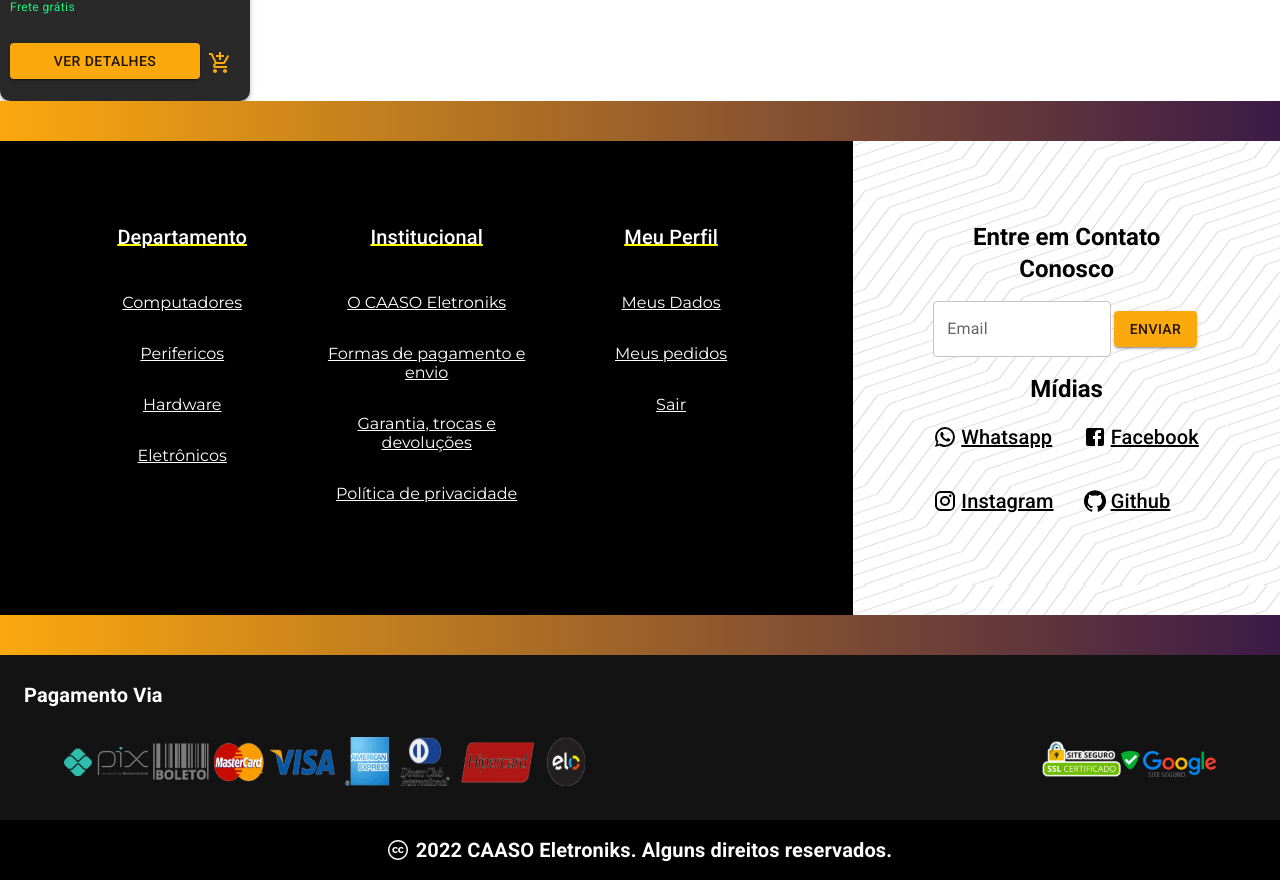
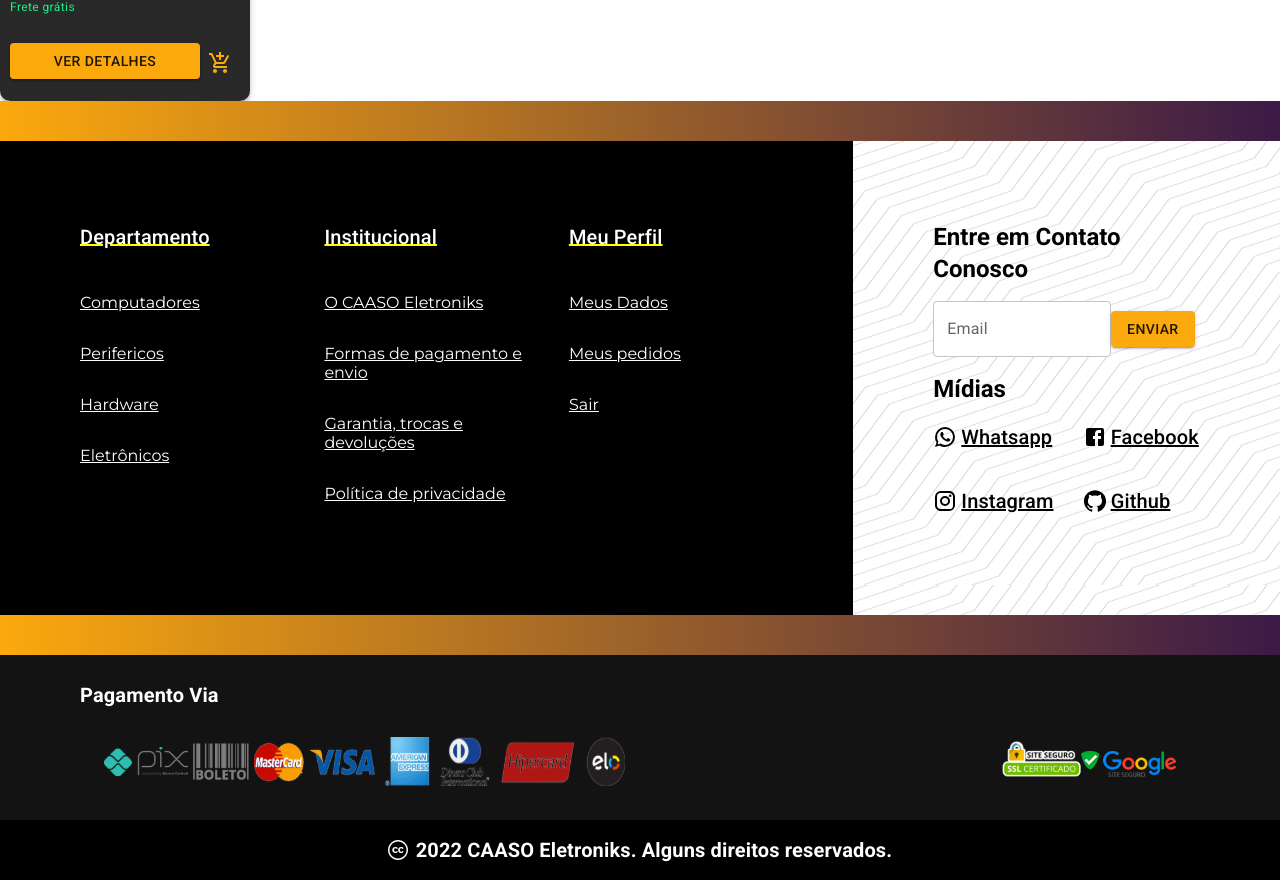
Before and after one commit to Ryrden/SCC-0560-Caaso-Eletroniks, a React (Vite) app: page / in a window 1280 px wide. Shown: the part 516-1398 px from the top of the page. Built offline with nearby package versions, Linux system fonts and the light colour scheme.

Commit message:
centralizando textos do footer

```diff
--- a/src/components/Footer/Footer.tsx
+++ b/src/components/Footer/Footer.tsx
@@ -38,7 +38,7 @@ export default function Footer() {
                     display: "grid",
                     gridAutoFlow: { xs: "row", md: "column" },
                     gridTemplateColumns: { md: "2fr 1fr" },
-                    textAlign: { xs: "center" },
+                    textAlign: { xs: "center", md: "start" },
                 }}
                 // px={{ xs: 3, sm: 10 }}
                 /* py={{ xs: 5, sm: 10 }}
@@ -145,6 +145,7 @@ export default function Footer() {
                 <Container sx={{
                     backgroundImage: `url(${footerBackground})`,
                     padding: { xs: 10 },
+                    textAlign: { xs: "center", md: "start" },
                 }}>
                     <Box>
                         <Typography variant="h5" color="black" fontWeight="bold" mb={2}>
@@ -235,14 +236,16 @@ export default function Footer() {
                 boxSizing: "border-box",
                 textAlign: { xs: "center", md: "left" },
             }}>
-                <Typography variant="h6" fontWeight="bold" mb={2} >
+                <Typography variant="h6" fontWeight="bold" mb={2} ml={{xs: 0, md: 7}}>
                     Pagamento Via
                 </Typography>
                 <Container sx={{
                     display: "flex",
                     flexDirection: { xs: "column", md: "row" },
                     alignItems: "center",
+                    minWidth: "100%",
                     justifyContent: "space-between",
+                    paddingX: { xs: 0, md: 10 },
                 }}>
                     <Box sx={{
                         display: "flex",
```
